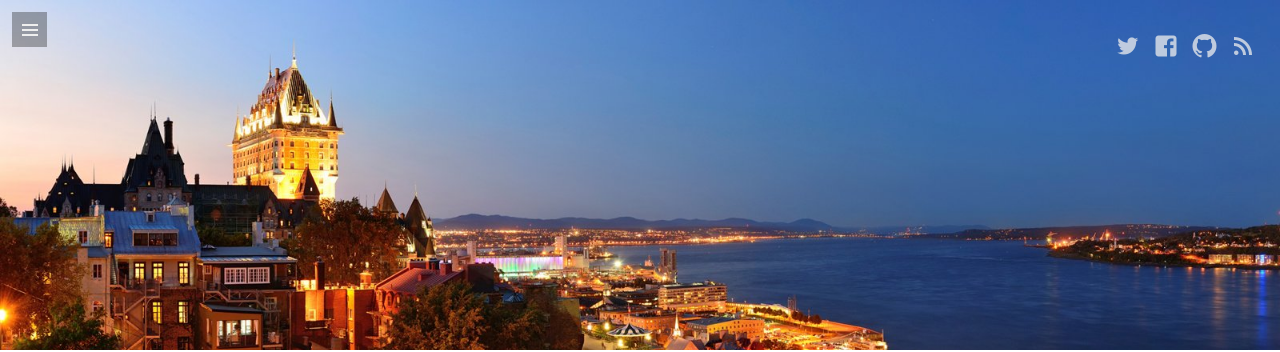
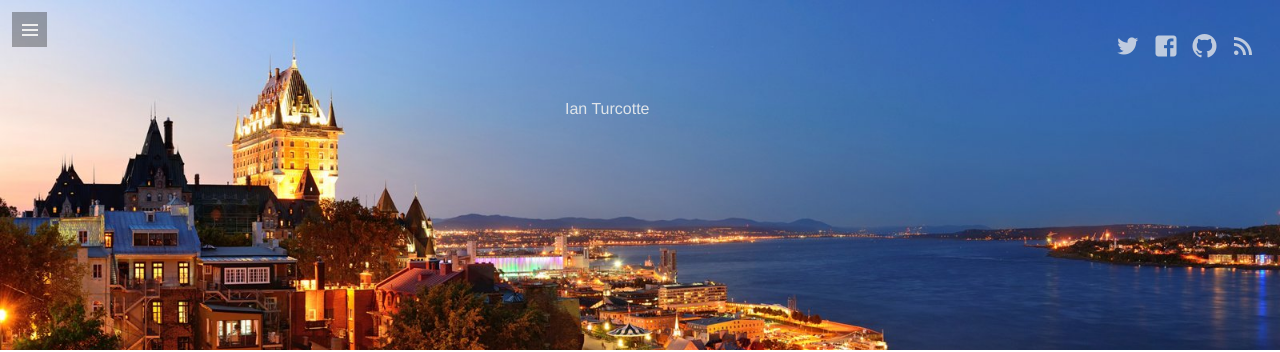
Before and after one commit to ianturcotte/ianturcotte.github.io, a Jekyll site: the page built from index.html, in a window 1280 px wide. Shown: the top 352 px of the page. Built offline with Jekyll 4.4.1, drawn with Linux system fonts in a browser that asks for light colours; some web fonts are replaced; the list of posts is cut into pages by our own code.

Commit message:
Update index.html

```diff
--- a/index.html
+++ b/index.html
@@ -5,6 +5,9 @@ title: Home
 
 <header class="clean" style="height: 350px; background-image: url({{ site.cover }}); {% if site.parallax != true %}background-attachment: scroll;{% endif %}" data-stellar-background-ratio="0.5" data-stellar-horizontal-offset="50">
 	{% include top.html %}
+	<a href="{{ site.url }}{{ site.baseurl }}">
+ 		<div id="home-title" class="site-icon-home" data-stellar-ratio="0.5">Ian Turcotte</div>
+	</a>
 </header>
 <div id="middle">
 <div id="post-list">
```
